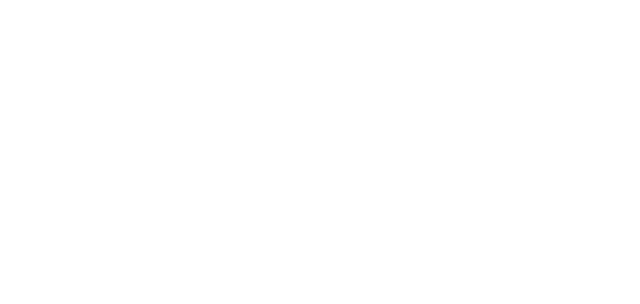
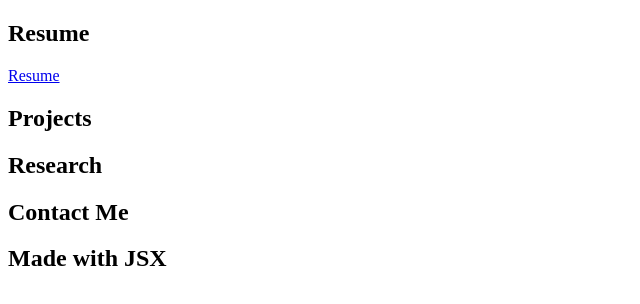
Before and after one commit to s-hliao/portfolio-react, a React (Create React App) app: page / in a window 1280 px wide. Shown: the top 304 px of the page, without its empty margins (0-640 px from the left). Built offline with nearby package versions, Linux system fonts and the light colour scheme.

Commit message:
Linking fix

```diff
--- a/package.json
+++ b/package.json
@@ -20,7 +20,6 @@
     "predeploy": "npm run build",
     "deploy": "gh-pages -d build",
     "eject": "react-scripts eject"
-
   },
   "eslintConfig": {
     "extends": [
--- a/src/App.js
+++ b/src/App.js
@@ -4,15 +4,16 @@
 import Array from './components/Array'
 import BlockText from './components/BlockText'
 import Modal from "./components/Modal"
+import Hook from "./components/Hook"
 
 function App() {
-
-  fetch
 
   var aboutMeText = "Hi, my name is Henry and I'm a Computer Science student from the Georgia Institute of Technology."
   +"I'm keen to understand all approaches to autonomous robotics from engineering to theory."+
   +"I also spend some of my free time working on the following projects, mainly just cool ideas inspired by my everyday life or conversations with friends."+
   "In my free time, I love to cook, practice piano, and play various video games."
+
+
   return (
     <div className="portfolioapp stack-large">
       <Title>
@@ -25,21 +26,30 @@
       </Banner>
 
       <Block title="Resume">
-          <a href="s-hliao.github.io/portfolio-react/public/Resume Henry Liao.pdf"></a>
-
+          <a href="Resume Henry Liao.pdf">Resume</a>
       </Block>
 
       <Block title="Projects">
+        <Array>
+          <Hook/>
+          <Hook/>
+          <Hook/>
+          <Hook/>
+        </Array>
 
       </Block>
 
       <Block title = "Research">
-
+        <Array>
+          <Hook/>
+        </Array>
       </Block>
 
       <Block title = "Contact Me">
+        <></>
+      </Block>
 
-      </Block>
+      <h2>Made with JSX</h2>
     </div>
   );
 }
--- a/src/components/Array.js
+++ b/src/components/Array.js
@@ -1,6 +1,6 @@
 import React from 'react'
 
-export default function Array(){
+export default function Array(props){
     return (
         <></>
     );
--- a/src/components/Banner.js
+++ b/src/components/Banner.js
@@ -1,7 +1,7 @@
 import React from 'react'
 
 
-export default function Banner(){
+export default function Banner(props){
     return (
         <></>
     );
--- a/src/components/Block.js
+++ b/src/components/Block.js
@@ -1,6 +1,14 @@
 import React from 'react'
-export default function Block(){
+export default function Block(props){
     return(
-        <></>
+        <div className="block stack-small">
+            <h2>
+                {props.title}
+            </h2>
+            <div className="content padding">
+                {props.children}
+            </div>
+
+        </div>
     );
 }
--- a/src/components/BlockText.js
+++ b/src/components/BlockText.js
@@ -1,5 +1,5 @@
 import React from 'react'
-export default function BlockText(){
+export default function BlockText(props){
     return(
         <></>
     );
--- /dev/null
+++ b/src/components/Hook.js
@@ -0,0 +1,10 @@
+import React from 'react'
+
+export default function Hook(props){
+    return (
+        <>
+
+
+        </>
+    );
+}
--- a/src/components/Modal.js
+++ b/src/components/Modal.js
@@ -1,6 +1,6 @@
 import React from 'react'
 
-export default function Modal(){
+export default function Modal(props){
     return (
         <></>
     );
--- a/src/components/Title.js
+++ b/src/components/Title.js
@@ -1,6 +1,6 @@
 import React from 'react'
 
-export default function Title(){
+export default function Title(props){
     return (
         <></>
     );
```
